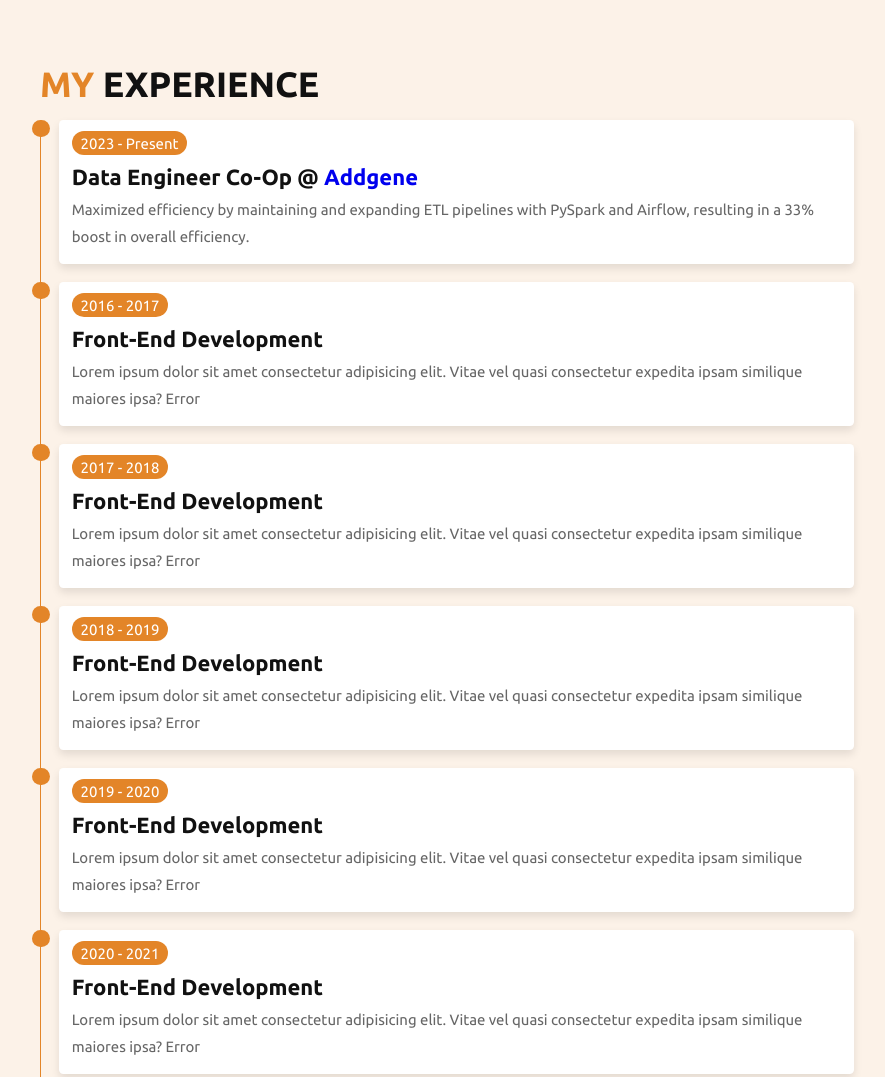
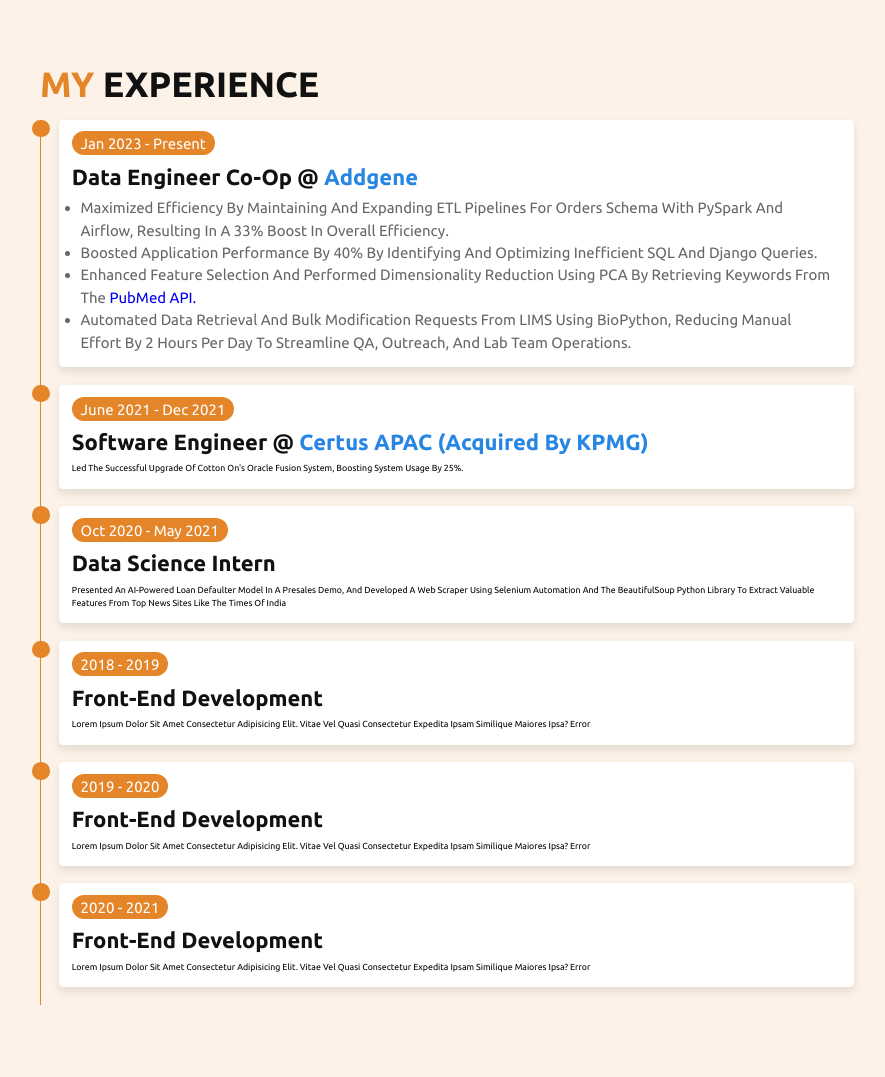
Before and after one commit to prinjal/prinjal.github.io, a plain HTML site: page index.html in a window 1280 px wide. Shown: the part 2480-3557 px from the top of the page, without its empty margins (344-1229 px from the left). Drawn offline with Linux system fonts and the light colour scheme.

Commit message:
added bullets for experience

```diff
--- a/css/style.css
+++ b/css/style.css
@@ -21,9 +21,9 @@
     scroll-behavior: smooth;
 }
 
-a{
+/* a{
     cursor: none;
-}
+} */
 
 body{
     background: #fcf2e8;
@@ -393,7 +393,7 @@
 }
 
 .experience .box-container{
-    display: flex;
+    /* display: flex; */
     flex-wrap: wrap;
 }
 
@@ -437,11 +437,16 @@
     color:#111;
 }
 
-.experience .box-container .box .content p{
+.experience .box-container .box .content h3 .links {
+    color: #2886E3;
+}
+
+.experience .box-container .box .content ul#bullet{
     font-size: 1.7rem;
     color:#666;
     line-height: 1.8;
     text-transform: none;
+    padding: 0 1rem;
 }
 
 .portfolio .box-container{
--- a/index.html
+++ b/index.html
@@ -17,8 +17,8 @@
 <body>
 
 <!-- custom cursors  -->
-<div class="cursor-1"></div>
-<div class="cursor-2"></div>
+<!-- <div class="cursor-1"></div>
+<div class="cursor-2"></div> -->
 
 
 <!-- <div id="menu-bars" class="fa fa-bars"></div> -->
@@ -224,25 +224,33 @@
 
         <div class="box">
             <div class="content">
-                <span> 2023 - Present </span>
-                <h3>Data Engineer Co-Op @ <a href="https://www.addgene.org/">Addgene<a></h3>
-                <p>Maximized efficiency by maintaining and expanding ETL pipelines with PySpark and Airflow, resulting in a 33% boost in overall efficiency.</p>
+                <span>Jan 2023 - Present </span>
+                <h3>Data Engineer Co-Op @ <a class="links" href="https://www.addgene.org/">Addgene<a></h3>
+                <p>
+                    <ul id="bullet">
+                        <li>Maximized efficiency by maintaining and expanding ETL pipelines for Orders schema with PySpark and Airflow, resulting in a 33% boost in overall efficiency.</li>
+                        <li>Boosted application performance by 40% by identifying and optimizing inefficient SQL and Django queries.</li>
+                        <li>Enhanced feature selection and performed dimensionality reduction using PCA by retrieving keywords from the <a href="https://www.ncbi.nlm.nih.gov/home/develop/api/" class="links">PubMed API.<a></li>
+                        <li>Automated data retrieval and bulk modification requests from LIMS using BioPython, reducing manual effort by 2 hours per
+                            day to streamline QA, Outreach, and Lab team operations.</li>
+                    </ul>
+                </p>
             </div>
         </div>
 
         <div class="box">
             <div class="content">
-                <span> 2016 - 2017 </span>
-                <h3>front-end development</h3>
-                <p>Lorem ipsum dolor sit amet consectetur adipisicing elit. Vitae vel quasi consectetur expedita ipsam similique maiores ipsa? Error</p>
+                <span>June 2021 - Dec 2021 </span>
+                <h3>Software Engineer @ <a class="links" href="https://kpmg.com/au/en/home/media/press-releases/2021/08/deal-aquire-certus-apac-expands-kpmg-tech-enablement-offering-23-august-2021.html">Certus APAC (Acquired by KPMG)<a></a></h3>
+                <p>Led the successful upgrade of Cotton On's Oracle Fusion system, boosting system usage by 25%.</p>
             </div>
         </div>
 
         <div class="box">
             <div class="content">
-                <span> 2017 - 2018 </span>
-                <h3>front-end development</h3>
-                <p>Lorem ipsum dolor sit amet consectetur adipisicing elit. Vitae vel quasi consectetur expedita ipsam similique maiores ipsa? Error</p>
+                <span> Oct 2020 - May 2021 </span>
+                <h3>Data Science Intern</h3>
+                <p>Presented an AI-Powered Loan Defaulter model in a presales demo, and developed a web scraper using Selenium automation and the BeautifulSoup Python library to extract valuable features from top news sites like The Times of India</p>
             </div>
         </div>
 
```
